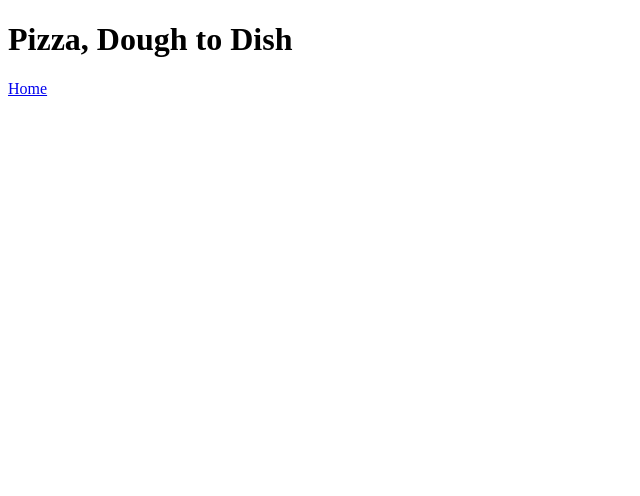
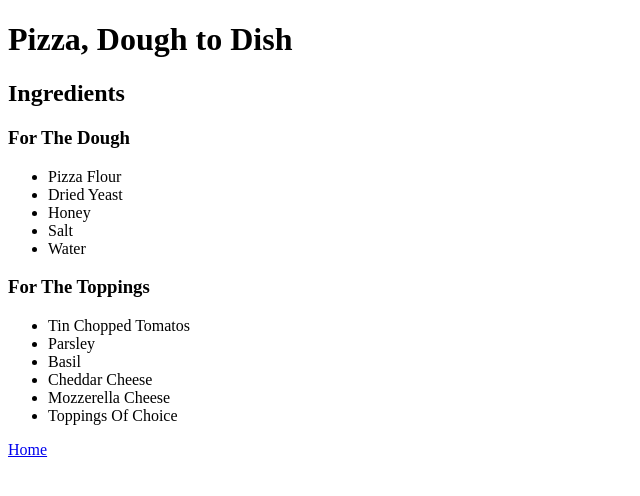
Before and after one commit to tweakle-games/odin-recipes, a plain HTML site: page recipes/pizzadough.html in a window 1280 px wide. Shown: the whole page, without its empty margins (0-640 px from the left). Drawn offline with Linux system fonts and the light colour scheme.

Commit message:
egg recipe adjustments & pizza ingredients

```diff
--- a/recipes/pizzadough.html
+++ b/recipes/pizzadough.html
@@ -7,6 +7,25 @@
 </head>
 <body>
     <h1>Pizza, Dough to Dish</h1>
+    <!--Add images here-->
+    <h2>Ingredients</h2>
+        <h3>For The Dough</h3>
+            <ul>
+                <li>Pizza Flour</li>
+                <li>Dried Yeast</li>
+                <li>Honey</li>
+                <li>Salt</li>
+                <li>Water</li>
+            </ul>
+        <h3>For The Toppings</h3>
+            <ul>
+                <li>Tin Chopped Tomatos</li>
+                <li>Parsley</li>
+                <li>Basil</li>
+                <li>Cheddar Cheese</li>
+                <li>Mozzerella Cheese</li>
+                <li>Toppings Of Choice</li>
+            </ul>
 
     <a href="../index.html">Home</a>
 </body>
```
Also changed, not shown: recipes/eggs.html (+9 -9 lines).
